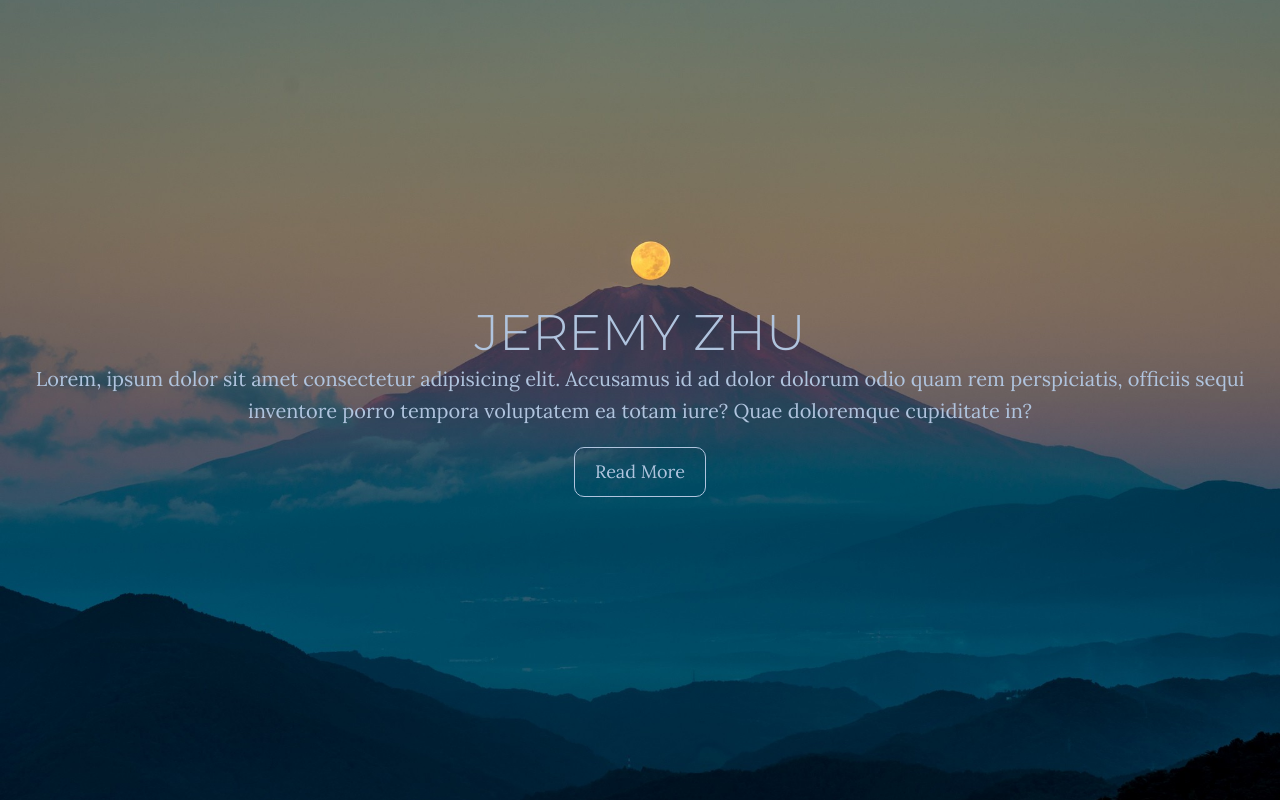
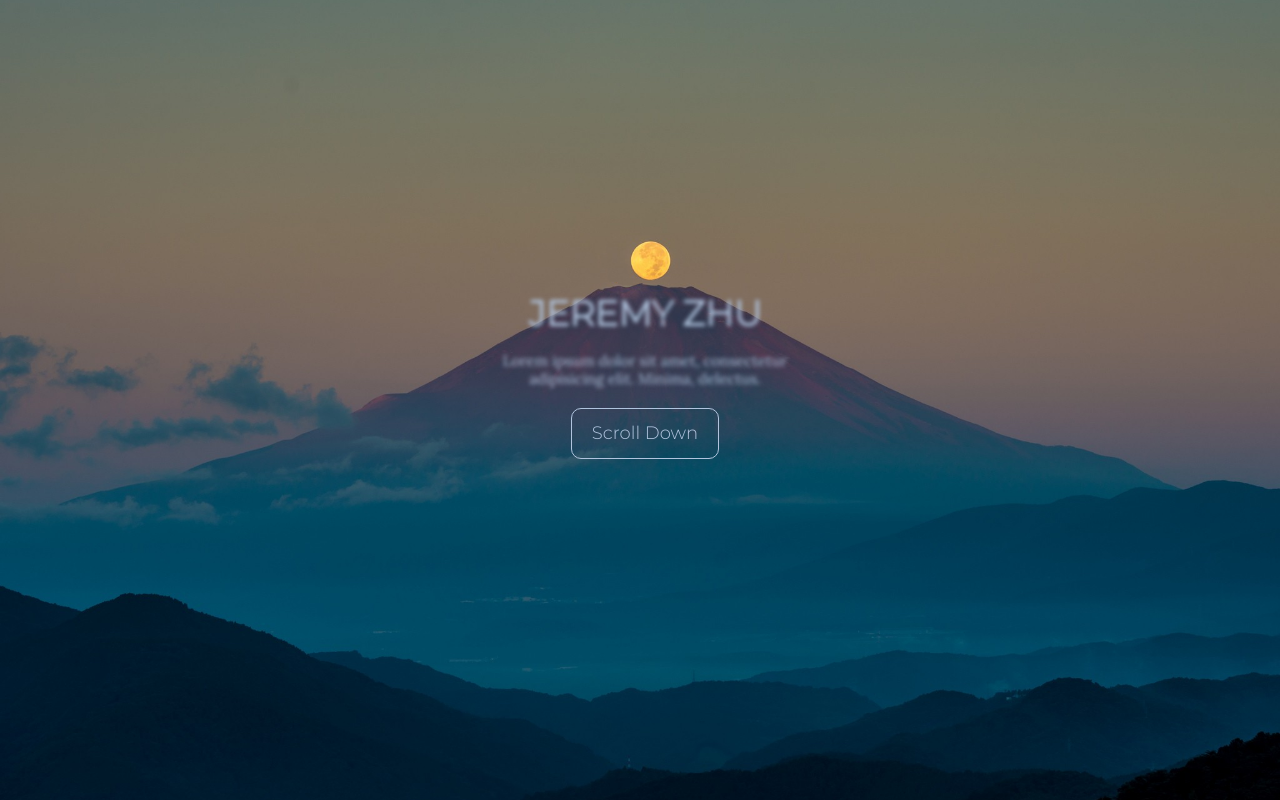
Before and after one commit to jeishu/first-portfolio, a plain HTML site: page website/index.html in a window 1280 px wide. Drawn offline with Linux system fonts and the light colour scheme.

Commit message:
added blurr effects, button, hover effects

```diff
--- a/website/css/style.css
+++ b/website/css/style.css
@@ -11,6 +11,7 @@ h1, h2, h3, h4, h5, h6 {
 }
 
 body {
+    background-color:rgba(0, 0, 0, 0.9);
     margin:0;
     font-family: 'Lora', serif;
     font-size: 17px;
@@ -18,28 +19,67 @@ body {
     line-height: 1.6;
 }
 
-#mountain {
+#mountain::after{
+    content: "";
+    height: 100vh;
+    width: 100%;
     background-image: url("../images/sun-on-top-of-mountains-hd.jpg");
     background-size: cover;
+    background-repeat: no-repeat;
     background-position: center;
-    height: 100vh;
-    display:flex;
+    display: block;
+    filter: blur(10px);
+    -webkit-filter: blur(10px);
+    transition: all 1000ms;
+}
+#mountain:hover::after {
+    filter: blur(0px);
+    -webkit-filter: blur(0px);
+}
+
+#mountain:hover .content h1{
+    filter: blur(2px);
+    -webkit-filter: blur(2px);
+    transition: all 2000ms;
+}
+#mountain:hover .content p{
+    filter: blur(2px);
+    -webkit-filter: blur(2px);
+    transition: all 3000ms;
+}
+
+header .content {
+    display: flex;
     flex-direction: column;
     justify-content: center;
     align-items: center;
     text-align: center;
-    padding: 0 20px;
+    position: absolute;
+    z-index: 1;
+    top: 10%;
+    left: 50%;
+    margin-top: 105px;
+    margin-left: -145px;
+    width: 300px;
+    height: 350px;
+    text-align: center;
 }
 
-#mountain h1 {
-    font-size: 50px;
+.content h1 {
+    font-size: 2.2rem;
+    margin-top: 2rem;
+    font-weight: bold;
     line-height: 1.2;
 }
-#mountain p {
-    font-size: 20px;
+
+.content p {
+    font-size: 15px;
+    line-height: 1.2;
+    margin-top: 1rem;
 }
 
-#mountain .button {
+.content .button {
+    font-family: 'Montserrat', sans-serif;
     font-size: 18px;
     text-decoration: none;
     color: lightsteelblue;
@@ -49,7 +89,7 @@ body {
     margin-top: 20px;
 }
 
-#mountain .button:hover {
+.content .button:hover {
     background: lightsteelblue;
     color: white;
 }
--- a/website/index.html
+++ b/website/index.html
@@ -13,11 +13,14 @@
 
     <body>
         <header id="mountain">
-            <h1>Jeremy Zhu</h1>
-            <p>
-                Lorem, ipsum dolor sit amet consectetur adipisicing elit. Accusamus id ad dolor dolorum odio quam rem perspiciatis, officiis sequi inventore porro tempora voluptatem ea totam iure? Quae doloremque cupiditate in?
-            </p>
-            <a href="#" class="button">Read More</a>
+            <div class="content">
+                <h1>Jeremy Zhu</h1>
+                <p>
+                    Lorem ipsum dolor sit amet, consectetur adipisicing elit. Minima, delectus.
+                </p>
+                <a href="#" class="button">Scroll Down</a>
+            </div>
+
         </header>
 
         <section>
```
